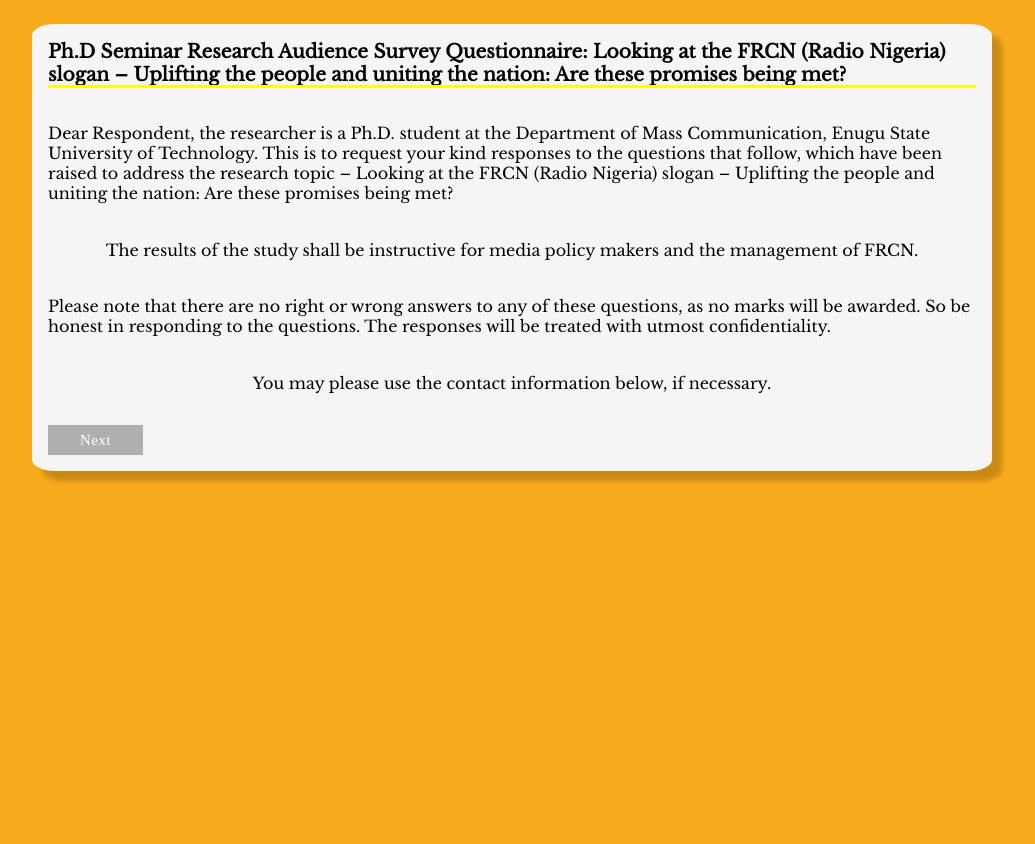
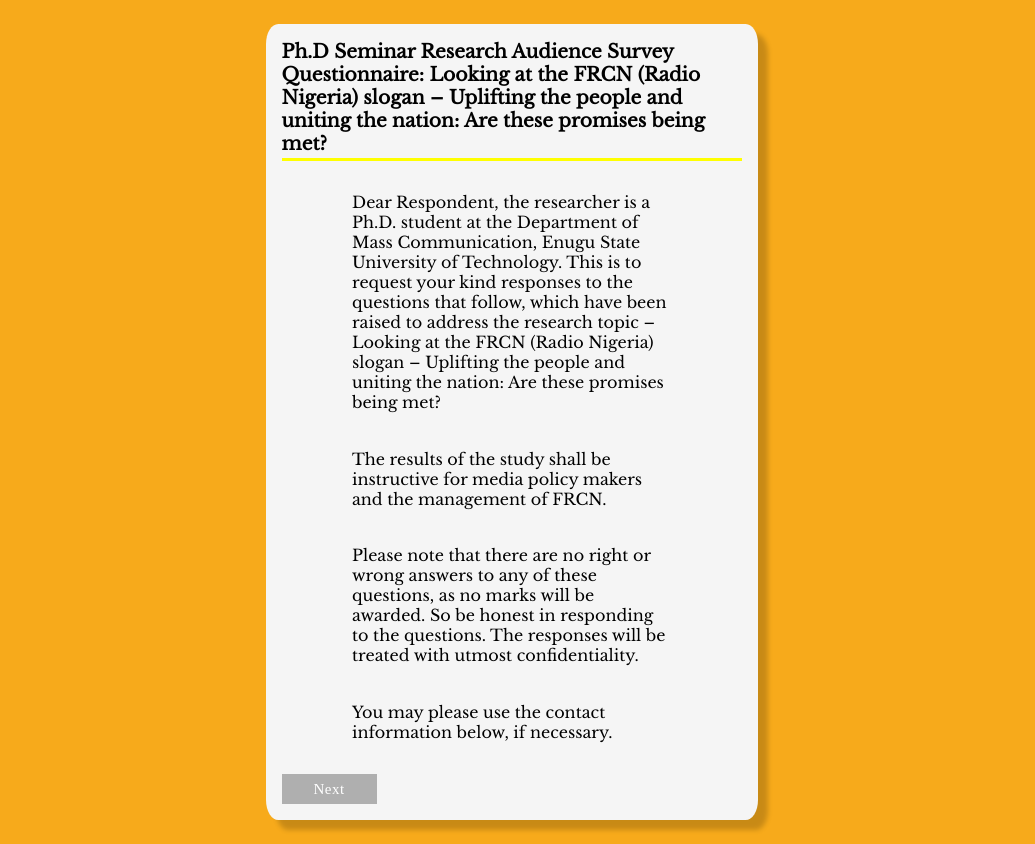
Before and after one commit to PrinceAkpabio/survey-form, a React (Create React App) app: page / in a window 1280 px wide. Shown: the whole page, without its empty margins (128-1163 px from the left). Before the commit the page ends 800 px from the top, so only its background shows below. Built offline with nearby package versions, Linux system fonts and the light colour scheme.

Commit message:
added animation to form using react-anime and styled app

```diff
--- a/package.json
+++ b/package.json
@@ -8,6 +8,7 @@
     "@testing-library/user-event": "^12.1.10",
     "node-sass": "^5.0.0",
     "react": "^17.0.1",
+    "react-anime": "^4.0.1",
     "react-dom": "^17.0.1",
     "react-loading-skeleton": "^2.2.0",
     "react-router-dom": "^5.2.0",
--- a/src/FormApp.js
+++ b/src/FormApp.js
@@ -6,13 +6,14 @@ import SkeletonCard from "./components/skeletonCard";
 import useLoadingHook from './hooks/loadingHook'
 
 export const FormApp = () => {
-  const {data, loading} = useLoadingHook(form)
+  const { loading} = useLoadingHook(form);
   return (
     <>
       {loading ? (
         <SkeletonCard />
       ) : (
-        <FormPage formItem={data} />
+
+        <FormPage />
       )}
     </>
   );
--- a/src/assets/_custom-input.styles.scss
+++ b/src/assets/_custom-input.styles.scss
@@ -66,8 +66,8 @@ $label-color: #f7aa1b;
   }
 }
 
-@media screen and (max-width: 650px) {
-  .input-group {
-    max-width: 56rem;
-  }
-}
+// @media screen and (max-width: 650px) {
+//   .input-group {
+//     max-width: 56rem;
+//   }
+// }
--- a/src/assets/_form-page.scss
+++ b/src/assets/_form-page.scss
@@ -8,6 +8,7 @@
   position: relative;
   flex-direction: column;
   justify-content: center;
+
   align-items: center;
   width: 100%;
   // max-width: ;
@@ -39,6 +40,7 @@
     // max-width: 20rem;
     .custom-button {
       margin-top: 2rem;
+      height: 40px;
     }
   }
   .custom-button {
@@ -47,8 +49,35 @@
     }
 }
 
+@media screen and (min-width: 375px) {
+  .formpage {
+    // width: 80%;
+    .input-group{
+      width: 16rem;
+    }
+  }
+}
 @media screen and (min-width: 424px) {
   .formpage {
-    width: 80%;
+    width: 89%;
+    .input-group{
+      width: 16rem;
+    }
   }
 }
+@media screen and (min-width: 525px) {
+  .formpage {
+    width: 60%;
+     .input-group{
+      width: 23rem;
+    }
+  }
+}
+@media screen and (min-width: 1024px) {
+  .formpage {
+    width: 40%;
+     .input-group{
+      width: 20rem;
+    }
+  }
+}
--- a/src/assets/_skeletonCard.scss
+++ b/src/assets/_skeletonCard.scss
@@ -2,8 +2,12 @@
   background-color: transparent;
   box-shadow: none;
 
+  .form-title{
+    align-self: center;
+  }
+
    .form {
-    width: 100%;
+    // width: 100%;
     list-style-type: none;
     }
  }
--- a/src/components/formIntro.jsx
+++ b/src/components/formIntro.jsx
@@ -13,10 +13,12 @@ const FormIntro = () => {
 <>
   {
    loading ? <SkeletonCard /> :
+  data.map((content,i)=>(
   <div className="formpage component">
-   <h3 className="form-title">{data?.title}</h3>
+
+   <h3 className="form-title">{content?.title}</h3>
    {
-    data.intro?.map((paragraph, i) =>(
+    content.intro?.map((paragraph, i) =>(
      <p key={i}
      className="input-group"
      >{paragraph}</p>
@@ -24,6 +26,7 @@ const FormIntro = () => {
    }
    <CustomButton onClick={()=> {history.push("/form")}}>Next</CustomButton>
   </div>
+  ))
   }
 </>
  )
--- a/src/components/formpage.jsx
+++ b/src/components/formpage.jsx
@@ -1,14 +1,19 @@
 import React, { useState } from "react";
+import Anime from 'react-anime';
+import useLoadingHook from '../hooks/loadingHook'
+import { form } from "../data";
 import { CustomInput } from "./custom-input/custom-input.component";
 import CustomButton from "./custom-button/custom-button.component";
 
-export function FormPage({ formItem }) {
+export function FormPage() {
   const [fields, setFields] = useState({
     name: "",
     age: "",
     residence: "",
     comment: "",
   });
+
+  const {data} = useLoadingHook(form)
 
   const handleOnChange = ({ currentTarget: { name, value } }) =>
     setFields((state) => ({ ...state, [name]: value }));
@@ -40,14 +45,28 @@ export function FormPage({ formItem }) {
       }
     });
   };
-  console.log(fields);
+  console.log("data: ",data);
+  // let animeProps = {
+
+  // }
   return (
-    <div className="formpage component">
-      <h3 className="form-title">{formItem.title}</h3>
-      <form className="form" onSubmit={handleSubmit}>
-        {formItem &&
-          formItem.input?.map((field) => (
+   <>
+    {
+      data.map((content,i)=>(
+    <div key={i} className="formpage component">
+
+      <h3 className="form-title">{content.title}</h3>
+      <form className="form" onSubmit={handleSubmit} >
+           <Anime
+          opacity= {[0,1]}
+          translateY={ [100, 0]}
+          delay={ (el, i) => i * 200}
+           easing= "linear"
+        >
+        {
+          content.input?.map((field) => (
             <CustomInput
+              // key={i}
               key={field.id}
               type={field.type}
               name={field.name}
@@ -56,9 +75,12 @@ export function FormPage({ formItem }) {
               handleChange={handleOnChange}
             />
           ))}
+          </Anime>
         <CustomButton type="submit">SUBMIT</CustomButton>
       </form>
     </div>
+      ))}
+</>
   );
 }
 export default FormPage;
--- a/src/components/skeletonCard.js
+++ b/src/components/skeletonCard.js
@@ -5,7 +5,8 @@ const SkeletonCard = () => {
   return (
     <section className="formpage bk">
       <h3 className="form-title">
-        <Skeleton height={150} />
+        <Skeleton height={150} width={280} />
+         </h3>
         <ul className="form">
           {Array(9)
             .fill()
@@ -15,7 +16,7 @@ const SkeletonCard = () => {
               </li>
             ))}
         </ul>
-      </h3>
+
     </section>
   );
 };
--- a/src/data.js
+++ b/src/data.js
@@ -1,6 +1,6 @@
 const date = new Date().getMilliseconds();
 
-export const form = {
+export const form = [{
   title:
     "Ph.D Seminar Research Audience Survey Questionnaire: Looking at the FRCN (Radio Nigeria) slogan – Uplifting the people and uniting the nation: Are these promises being met?",
   intro: [
@@ -28,4 +28,4 @@ export const form = {
       label: "Comment",
     },
   ],
-};
+}];
```
Also changed, not shown: src/errorBoundary.js (added, +37 -0 lines), 1 other file (tests, documents, lock files or other folders).
